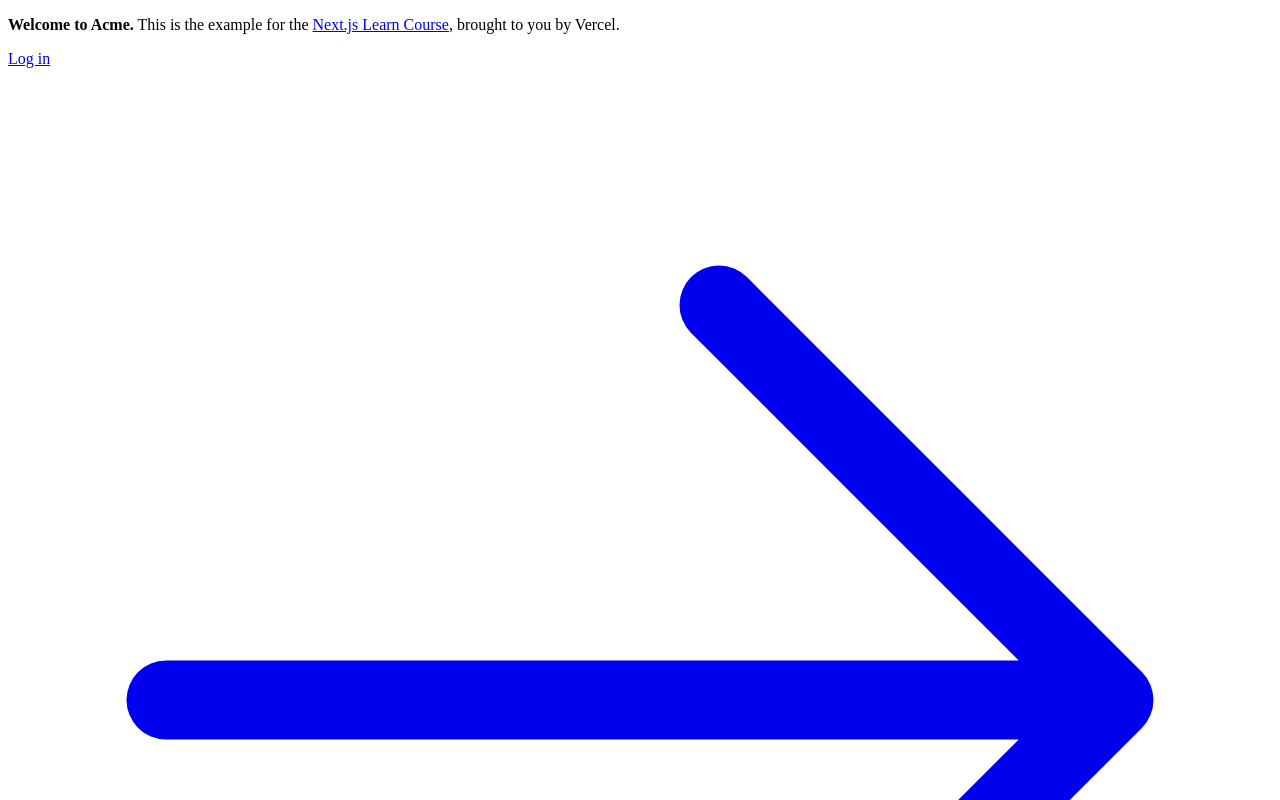
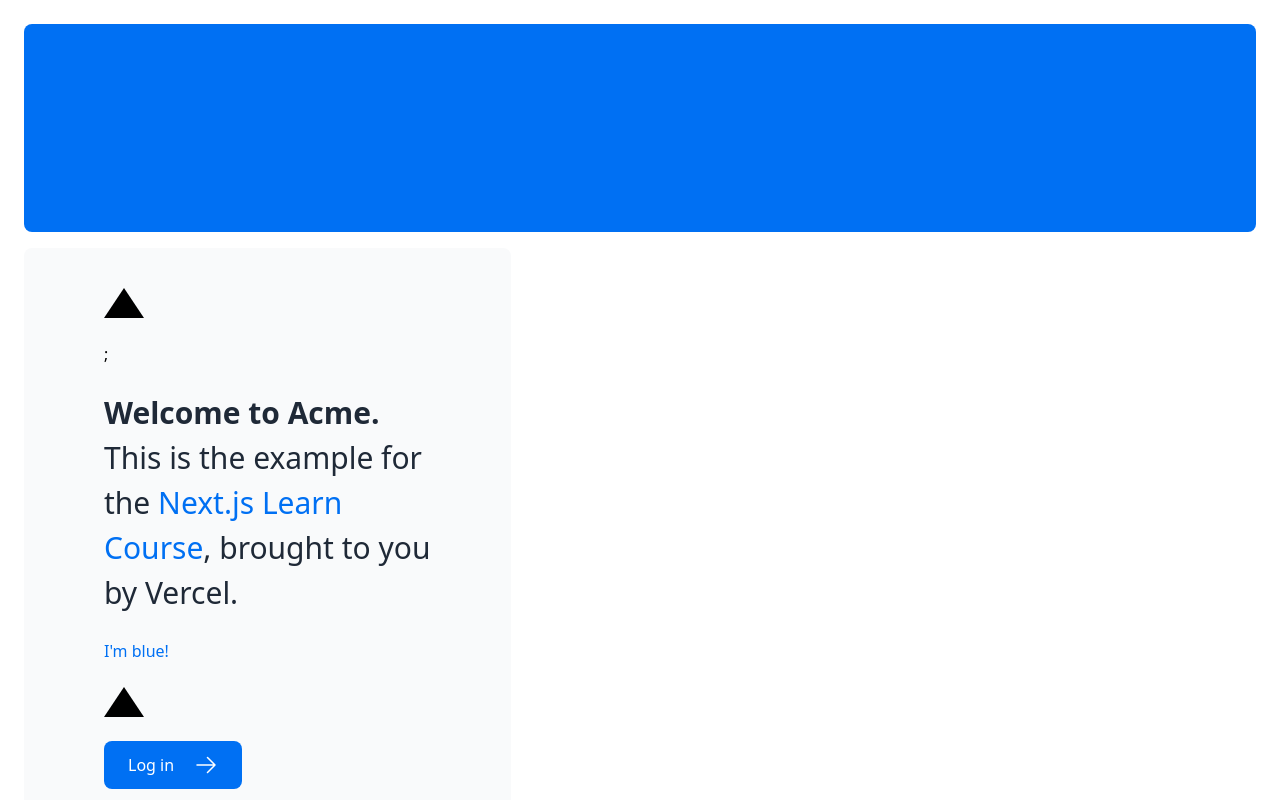
Before and after one commit to DevAiKaiSys/Learn-Next.js, a Next.js app: page / in a window 1280 px wide. Shown: the top 800 px of the page. Built offline with nearby package versions, Linux system fonts and the light colour scheme.

Commit message:
Chapter 2 : CSS Styling

```diff
--- a/app/layout.tsx
+++ b/app/layout.tsx
@@ -1,3 +1,5 @@
+import '@/app/ui/global.css';
+
 export default function RootLayout({
   children,
 }: {
--- a/app/page.tsx
+++ b/app/page.tsx
@@ -1,5 +1,6 @@
 import AcmeLogo from '@/app/ui/acme-logo';
 import { ArrowRightIcon } from '@heroicons/react/24/outline';
+import styles from '@/app/ui/home.module.css';
 
 import Link from 'next/link';
 export default function Page() {
@@ -10,6 +11,7 @@
       </div>
       <div className="mt-4 flex grow flex-col gap-4 md:flex-row">
         <div className="flex flex-col justify-center gap-6 rounded-lg bg-gray-50 px-6 py-10 md:w-2/5 md:px-20">
+          <div className={styles.shape}></div>;
           <p className={`text-xl text-gray-800 md:text-3xl md:leading-normal`}>
             <strong>Welcome to Acme.</strong> This is the example for the{' '}
             <a href="https://nextjs.org/learn/" className="text-blue-500">
@@ -17,6 +19,8 @@
             </a>
             , brought to you by Vercel.
           </p>
+          <h1 className="text-blue-500">I'm blue!</h1>
+          <div className="h-0 w-0 border-b-[30px] border-l-[20px] border-r-[20px] border-b-black border-l-transparent border-r-transparent" />
           <Link
             href="/login"
             className="flex items-center gap-5 self-start rounded-lg bg-blue-500 px-6 py-3 text-sm font-medium text-white transition-colors hover:bg-blue-400 md:text-base"
--- /dev/null
+++ b/app/ui/home.module.css
@@ -0,0 +1,7 @@
+.shape {
+    height: 0;
+    width: 0;
+    border-bottom: 30px solid black;
+    border-left: 20px solid transparent;
+    border-right: 20px solid transparent;
+}
--- a/app/ui/invoices/status.tsx
+++ b/app/ui/invoices/status.tsx
@@ -9,7 +9,7 @@
         {
           'bg-gray-100 text-gray-500': status === 'pending',
           'bg-green-500 text-white': status === 'paid',
-        },
+        }
       )}
     >
       {status === 'pending' ? (
```
